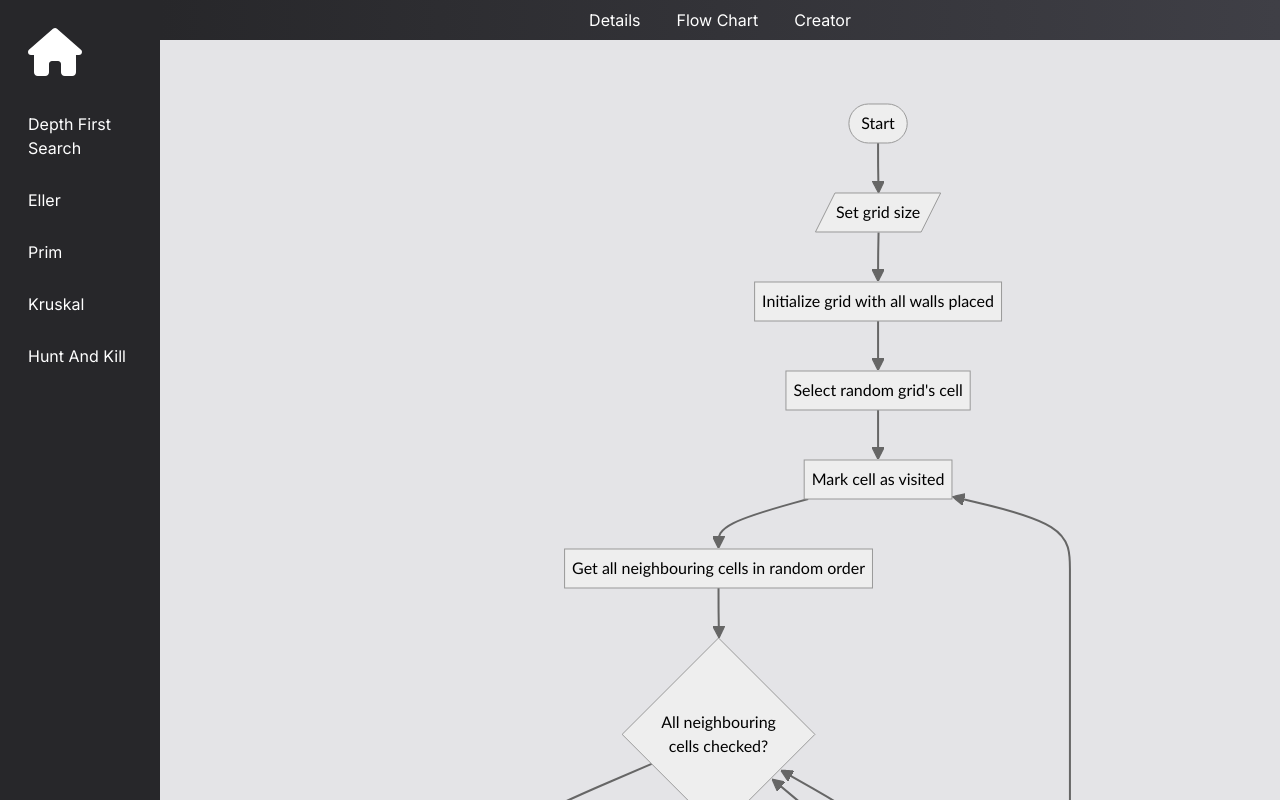
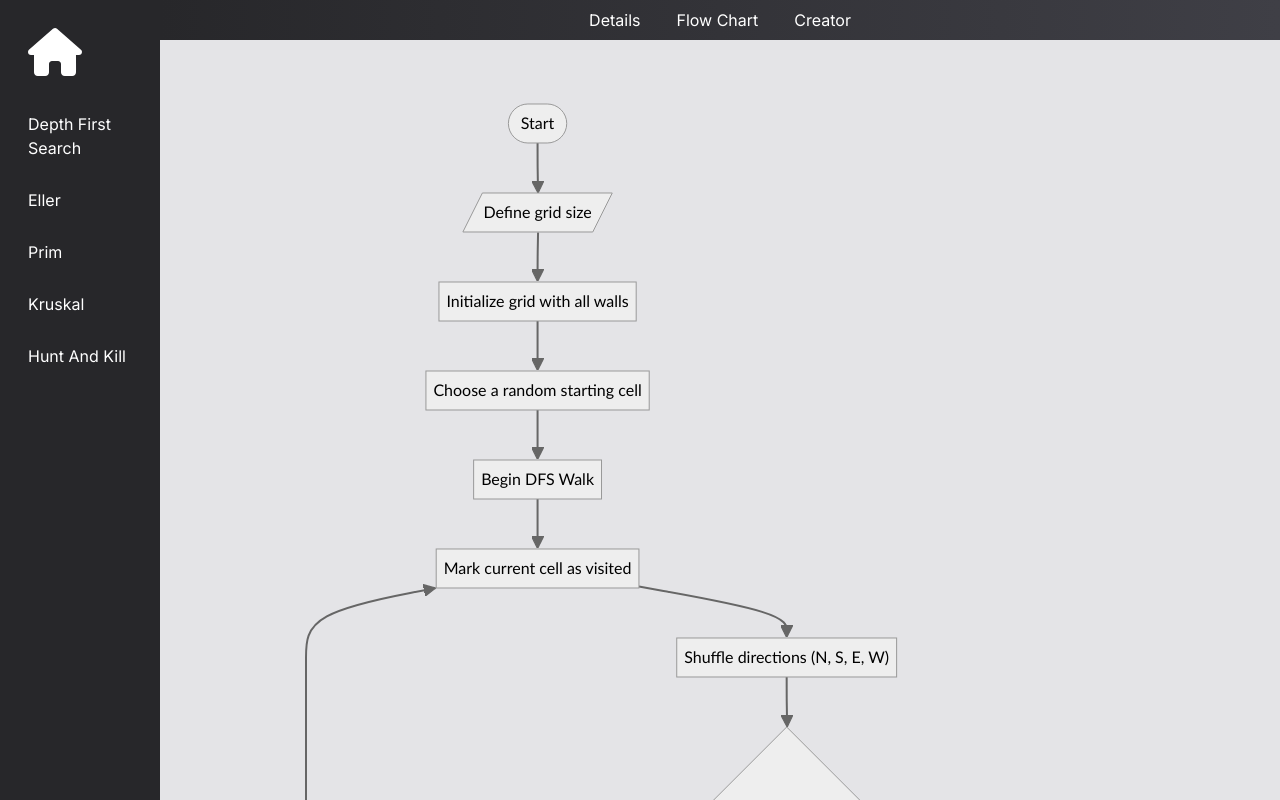
Before and after one commit to NoxSensei/Maze-Algorithms, a Next.js app: page /algorithms/depth-first-search/flow-chart in a window 1280 px wide. Built offline with nearby package versions, Linux system fonts and the light colour scheme.

Commit message:
feat: update flowchart for DFS algorithm

```diff
--- a/src/app/algorithms/depth-first-search/flow-chart/page.tsx
+++ b/src/app/algorithms/depth-first-search/flow-chart/page.tsx
@@ -3,25 +3,59 @@
 import MermaidDiagram from "@/_common/components/mermaid-diagram";
 
 const diagram = `flowchart TD
-    START([Start]) --> SET_GRID_SIZE[/Set grid size/]
-    SET_GRID_SIZE --> INITIALIZE_GRID[Initialize grid with all walls placed]
-    INITIALIZE_GRID --> SELECT_RANDOM_CELL[Select random grid's cell]
-    SELECT_RANDOM_CELL --> MARK_AS_VISITED[Mark cell as visited]
-    MARK_AS_VISITED --> SHUFFLE_NEIGHBOURS[Get all neighbouring cells in random order]
-    SHUFFLE_NEIGHBOURS --> ALL_NEIGHBOURS_VISITED{All neighbouring<br> cells checked?}
-    ALL_NEIGHBOURS_VISITED -- Yes --> ALL_PATHS_RESOLVED{All paths resolved?}
-    ALL_NEIGHBOURS_VISITED -- No --> SELECT_NEIGHBOUR[Select next neighbouring cell]
-    SELECT_NEIGHBOUR --> NEIGHBOUR_OUT_OF_GRID{Is the cell<br> out of grid?}
-    NEIGHBOUR_OUT_OF_GRID -- Yes --> ALL_NEIGHBOURS_VISITED
-    NEIGHBOUR_OUT_OF_GRID -- No --> NEIGHBOUR_VISITED{Has the cell<br> been visited?}
-    NEIGHBOUR_VISITED -- Yes --> ALL_NEIGHBOURS_VISITED
-    NEIGHBOUR_VISITED -- No --> ADD_PASSAGE[Add passage from source cell to the neighbour]
-    ADD_PASSAGE --> MARK_AS_CURRENT[Mark neighbour as current cell]
-    MARK_AS_CURRENT --> MARK_AS_VISITED
-    ALL_PATHS_RESOLVED -- Yes --> OUTPUT_GRID[/Return grid/]
-    OUTPUT_GRID --> END([End])
-    ALL_PATHS_RESOLVED -- No --> BACKTRACE[Go back to unresolved path]
-    BACKTRACE --> SELECT_NEIGHBOUR
+    %% Definitions
+
+    START([Start])
+    SET_GRID_SIZE[/Define grid size/]
+    INIT_GRID[Initialize grid with all walls]
+    CHOOSE_START[Choose a random starting cell]
+
+    DFS_START[Begin DFS Walk]
+
+    VISIT_CELL[Mark current cell as visited]
+    SHUFFLE_DIRS["Shuffle directions (N, S, E, W)"]
+    CHECK_NEIGHBOURS{Have all directions<br>been checked?}
+    NEXT_DIRECTION[Pick next unchecked direction]
+
+    OUT_OF_BOUNDS{Is target cell<br>outside grid?}
+    ALREADY_VISITED{Has target cell<br>been visited?}
+
+    CARVE_PASSAGE[Remove wall between current and target cell]
+    MOVE_TO_TARGET[Move to target cell]
+
+    BACKTRACK[Backtrack to previous<br>unresolved cell]
+    ALL_CELLS_VISITED{Are all cells visited?}
+    RETURN_MAZE[/Return final maze/]
+    END([End])
+
+    %% Flow
+
+    START --> SET_GRID_SIZE
+    SET_GRID_SIZE --> INIT_GRID
+    INIT_GRID --> CHOOSE_START
+    CHOOSE_START --> DFS_START
+
+    DFS_START --> VISIT_CELL
+    VISIT_CELL --> SHUFFLE_DIRS
+    SHUFFLE_DIRS --> CHECK_NEIGHBOURS
+
+    CHECK_NEIGHBOURS -- No --> NEXT_DIRECTION
+    NEXT_DIRECTION --> OUT_OF_BOUNDS
+    OUT_OF_BOUNDS -- Yes --> CHECK_NEIGHBOURS
+    OUT_OF_BOUNDS -- No --> ALREADY_VISITED
+
+    ALREADY_VISITED -- Yes --> CHECK_NEIGHBOURS
+    ALREADY_VISITED -- No --> CARVE_PASSAGE
+    CARVE_PASSAGE --> MOVE_TO_TARGET
+    MOVE_TO_TARGET --> VISIT_CELL
+
+    CHECK_NEIGHBOURS -- Yes --> ALL_CELLS_VISITED
+
+    ALL_CELLS_VISITED -- Yes --> RETURN_MAZE
+    RETURN_MAZE --> END
+
+    ALL_CELLS_VISITED -- No --> BACKTRACK
+    BACKTRACK --> CHECK_NEIGHBOURS
 `;
 
 export default function DepthFirstSearchAlgorithmFlowChartPage() {
```
